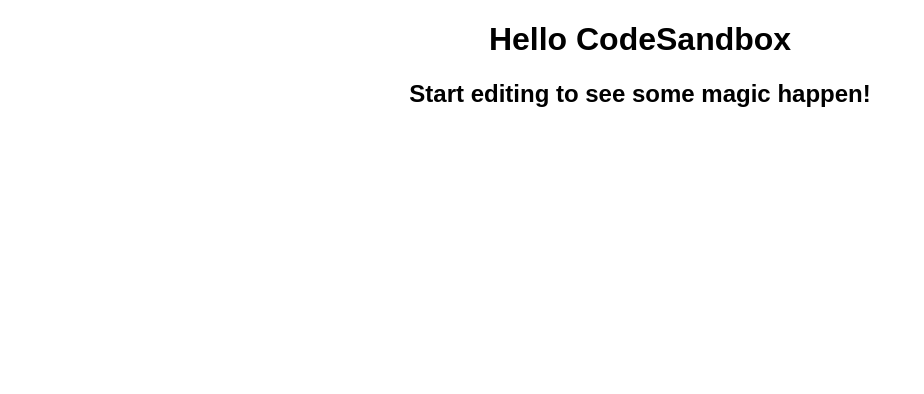
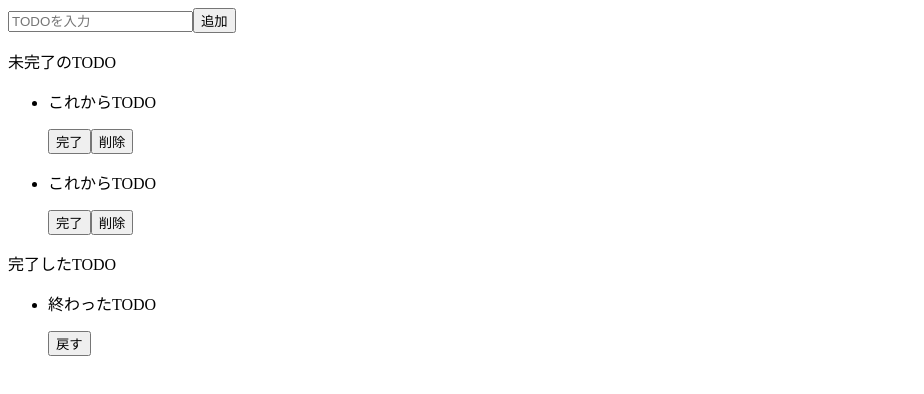
Before and after one commit to sugurufukui/react-todo, a React (Create React App) app: page / in a window 1280 px wide. Shown: the top 394 px of the page, without its empty margins (0-924 px from the left). Built offline with nearby package versions, Linux system fonts and the light colour scheme.

Commit message:
App.jsxのHTML完了

```diff
--- a/package.json
+++ b/package.json
@@ -5,8 +5,8 @@
   "keywords": [],
   "main": "src/index.js",
   "dependencies": {
-    "react": "18.0.0",
-    "react-dom": "18.0.0",
+    "react": "17.0.2",
+    "react-dom": "17.0.2",
     "react-scripts": "4.0.0"
   },
   "devDependencies": {
--- a/src/App.js
+++ /dev/null
@@ -1,10 +0,0 @@
-import "./styles.css";
-
-export default function App() {
-  return (
-    <div className="App">
-      <h1>Hello CodeSandbox</h1>
-      <h2>Start editing to see some magic happen!</h2>
-    </div>
-  );
-}
--- /dev/null
+++ b/src/App.jsx
@@ -0,0 +1,44 @@
+import React from "react";
+
+import "./styles.css";
+
+export const App = () => {
+  return (
+    <>
+      <div>
+        <input placeholder="TODOを入力" />
+        <button>追加</button>
+      </div>
+      <div>
+        <p>未完了のTODO</p>
+        <ul>
+          <li>
+            <div>
+              <p>これからTODO</p>
+              <button>完了</button>
+              <button>削除</button>
+            </div>
+          </li>
+          <li>
+            <div>
+              <p>これからTODO</p>
+              <button>完了</button>
+              <button>削除</button>
+            </div>
+          </li>
+        </ul>
+      </div>
+      <div>
+        <p>完了したTODO</p>
+        <ul>
+          <li>
+            <div>
+              <p>終わったTODO</p>
+              <button>戻す</button>
+            </div>
+          </li>
+        </ul>
+      </div>
+    </>
+  );
+};
--- a/src/index.js
+++ b/src/index.js
@@ -1,13 +1,7 @@
-import { StrictMode } from "react";
-import { createRoot } from "react-dom/client";
+import React from "react";
 
-import App from "./App";
+import ReactDOM from "react-dom";
 
-const rootElement = document.getElementById("root");
-const root = createRoot(rootElement);
+import { App } from "./App";
 
-root.render(
-  <StrictMode>
-    <App />
-  </StrictMode>
-);
+ReactDOM.render(<App />, document.getElementById("root"));
```
